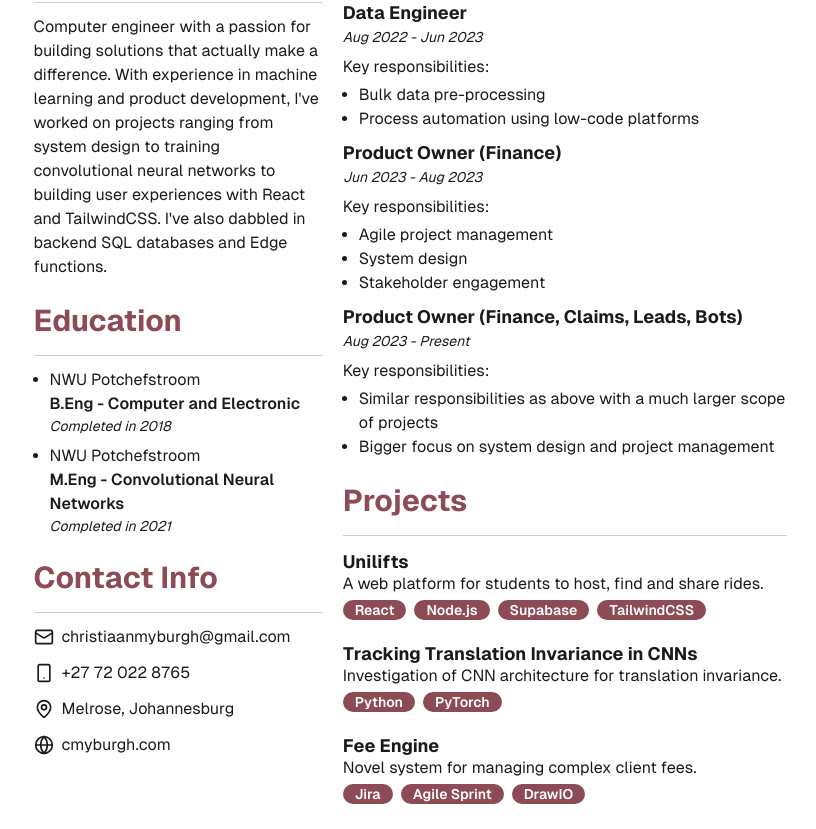
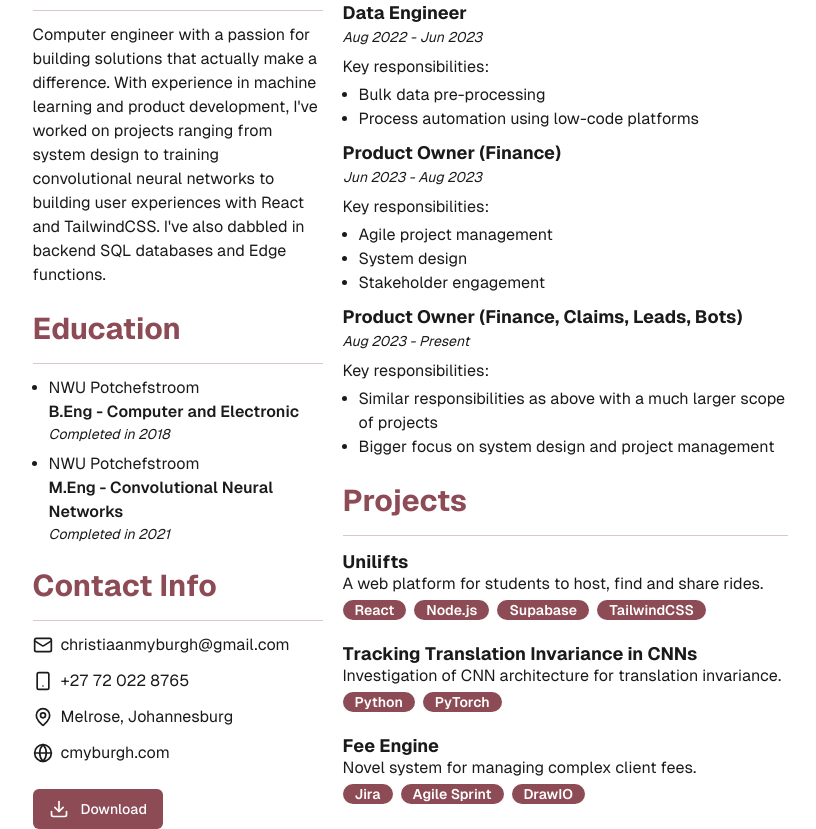
Before and after one commit to sNyZZzzz/Profile, a Next.js app: page / in a window 1280 px wide. Shown: the part 298-1127 px from the top of the page, without its empty margins (230-1046 px from the left). Built offline with nearby package versions, Linux system fonts and the light colour scheme.

Commit message:
hide print button pdf

```diff
--- /dev/null
+++ b/app/_components/PrintButton.tsx
@@ -0,0 +1,16 @@
+import { Button } from "@/components/ui/button";
+import { Download } from "lucide-react";
+
+export default function PrintButton() {
+  return (
+    <a
+      className="hidden md:block print:hidden"
+      href="javascript:window.print()"
+    >
+      <Button className="flex flex-row gap-3">
+        <Download className="h-5 w-5" />
+        Download
+      </Button>
+    </a>
+  );
+}
--- a/app/layout.tsx
+++ b/app/layout.tsx
@@ -35,7 +35,7 @@ export default function RootLayout({
           enableSystem
           disableTransitionOnChange
         >
-          <div className="bg-background w-full h-screen max-w-[793px] max-h-[1122px] ">
+          <div className="bg-background w-full h-screen max-w-[793px] md:max-w-[795px] md:max-h-[800px] ">
             {children}
           </div>
         </ThemeProvider>
--- a/app/page.tsx
+++ b/app/page.tsx
@@ -5,10 +5,11 @@ import AboutMe from "./_components/AboutMe";
 import Experience from "./_components/Experience";
 import Education from "./_components/Education";
 import Projects from "./_components/Projects";
+import PrintButton from "./_components/PrintButton";
 
 export default function Home() {
   return (
-    <div className="w-full h-full max-w-[793px] max-h-[1000px] font-[family-name:var(--font-geist-sans)]">
+    <div className="w-full h-full md:max-w-[795px] max-h-[1000px] font-[family-name:var(--font-geist-sans)]">
       <HeaderBar />
       {/* <ModeToggle /> */}
       {/* Section 1 */}
@@ -17,12 +18,14 @@ export default function Home() {
       </div>
 
       <div className="md:grid md:grid-cols-5 md:gap-5 h-full px-5">
-        <div className="flex flex-col md:col-span-2 md:mt-12 gap-6">
+        <div className="flex flex-col md:col-span-2  gap-6 md:mt-14 print:mt-10 print:md:mt-24">
           <AboutMe />
           <Education />
           <ContactInfo />
+
+          <PrintButton />
         </div>
-        <div className="flex flex-col md:col-span-3 mt-6 md:mt-0 gap-6">
+        <div className="flex flex-col md:col-span-3 mt-6 md:mt-0 print:md:mt-5 gap-6">
           <Experience />
           <Projects />
         </div>
--- a/components/theme-switch.tsx
+++ b/components/theme-switch.tsx
@@ -21,7 +21,7 @@ export function ModeToggle() {
         <Button
           variant="outline"
           size="icon"
-          className="border-0 bg-transparent"
+          className="border-0 bg-transparent print:hidden"
         >
           <Sun className="h-[1.2rem] w-[1.2rem] rotate-0 scale-100 transition-all dark:-rotate-90 dark:scale-0" />
           <Moon className="absolute h-[1.2rem] w-[1.2rem] rotate-90 scale-0 transition-all dark:rotate-0 dark:scale-100" />
--- a/tailwind.config.ts
+++ b/tailwind.config.ts
@@ -10,53 +10,57 @@ const config: Config = {
   theme: {
     extend: {
       colors: {
-  			background: 'hsl(var(--background))',
-  			foreground: 'hsl(var(--foreground))',
+        background: "hsl(var(--background))",
+        foreground: "hsl(var(--foreground))",
         card: {
-  				DEFAULT: 'hsl(var(--card))',
-  				foreground: 'hsl(var(--card-foreground))'
+          DEFAULT: "hsl(var(--card))",
+          foreground: "hsl(var(--card-foreground))",
         },
         popover: {
-  				DEFAULT: 'hsl(var(--popover))',
-  				foreground: 'hsl(var(--popover-foreground))'
+          DEFAULT: "hsl(var(--popover))",
+          foreground: "hsl(var(--popover-foreground))",
         },
         primary: {
-  				DEFAULT: 'hsl(var(--primary))',
-  				foreground: 'hsl(var(--primary-foreground))'
+          DEFAULT: "hsl(var(--primary))",
+          foreground: "hsl(var(--primary-foreground))",
         },
         secondary: {
-  				DEFAULT: 'hsl(var(--secondary))',
-  				foreground: 'hsl(var(--secondary-foreground))'
+          DEFAULT: "hsl(var(--secondary))",
+          foreground: "hsl(var(--secondary-foreground))",
         },
         muted: {
-  				DEFAULT: 'hsl(var(--muted))',
-  				foreground: 'hsl(var(--muted-foreground))'
+          DEFAULT: "hsl(var(--muted))",
+          foreground: "hsl(var(--muted-foreground))",
         },
         accent: {
-  				DEFAULT: 'hsl(var(--accent))',
-  				foreground: 'hsl(var(--accent-foreground))'
+          DEFAULT: "hsl(var(--accent))",
+          foreground: "hsl(var(--accent-foreground))",
         },
         destructive: {
-  				DEFAULT: 'hsl(var(--destructive))',
-  				foreground: 'hsl(var(--destructive-foreground))'
+          DEFAULT: "hsl(var(--destructive))",
+          foreground: "hsl(var(--destructive-foreground))",
         },
-  			border: 'hsl(var(--border))',
-  			input: 'hsl(var(--input))',
-  			ring: 'hsl(var(--ring))',
+        border: "hsl(var(--border))",
+        input: "hsl(var(--input))",
+        ring: "hsl(var(--ring))",
         chart: {
-  				'1': 'hsl(var(--chart-1))',
-  				'2': 'hsl(var(--chart-2))',
-  				'3': 'hsl(var(--chart-3))',
-  				'4': 'hsl(var(--chart-4))',
-  				'5': 'hsl(var(--chart-5))'
-  			}
+          "1": "hsl(var(--chart-1))",
+          "2": "hsl(var(--chart-2))",
+          "3": "hsl(var(--chart-3))",
+          "4": "hsl(var(--chart-4))",
+          "5": "hsl(var(--chart-5))",
+        },
       },
       borderRadius: {
-  			lg: 'var(--radius)',
-  			md: 'calc(var(--radius) - 2px)',
-  			sm: 'calc(var(--radius) - 4px)'
-  		}
-  	}
+        lg: "var(--radius)",
+        md: "calc(var(--radius) - 2px)",
+        sm: "calc(var(--radius) - 4px)",
+      },
+      screens: {
+        print: { raw: "print" },
+        screen: { raw: "screen" },
+      },
+    },
   },
   plugins: [require("tailwindcss-animate")],
 };
```
Lines whose indentation alone changed are shown as unchanged.
